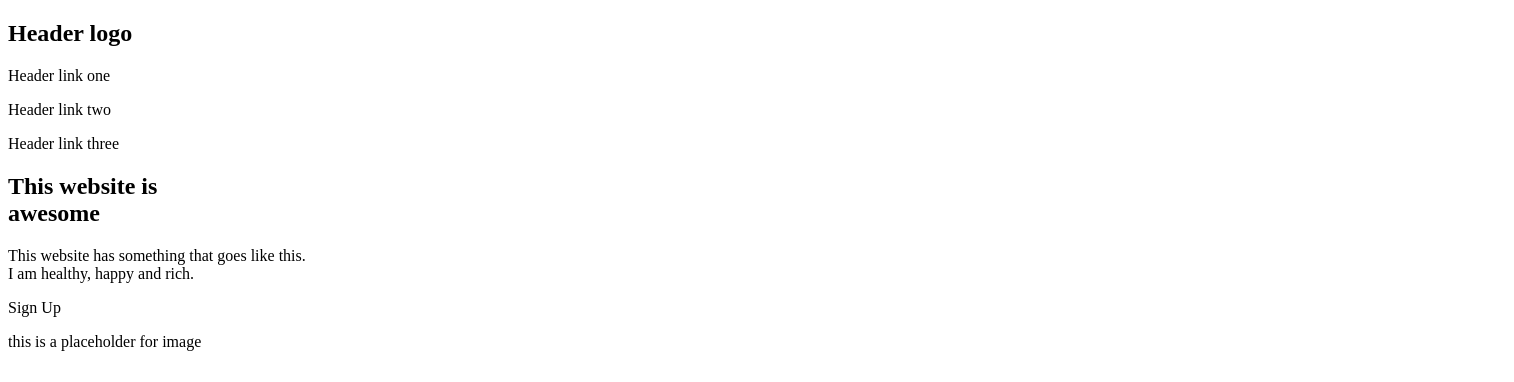
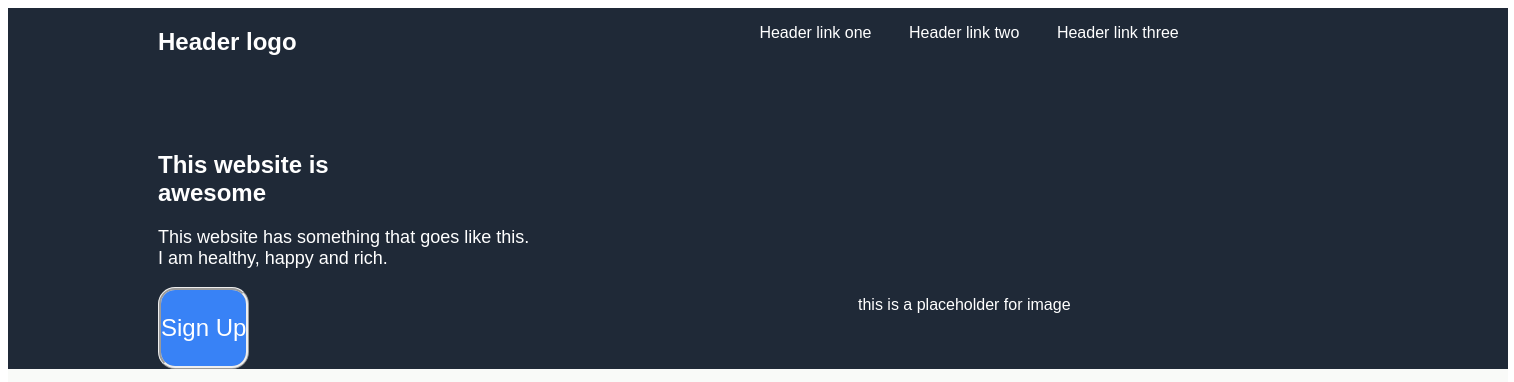
Before and after one commit to azizbekjuraev/odin-project, a plain HTML site: page index.html in a window 1280 px wide. Shown: the top 382 px of the page, 1514 px wide, since content can reach past the window. Drawn offline with Linux system fonts and the light colour scheme.

Commit message:
Update index.html

```diff
--- a/index.html
+++ b/index.html
@@ -3,7 +3,7 @@
   <head>
     <meta charset="utf-8">
     <title>odinproject</title>
-     <link rel="stylesheet" href="css/odin.css">
+     <link rel="stylesheet" href="./style.css">
   </head>
     <body>
 <section>
```
